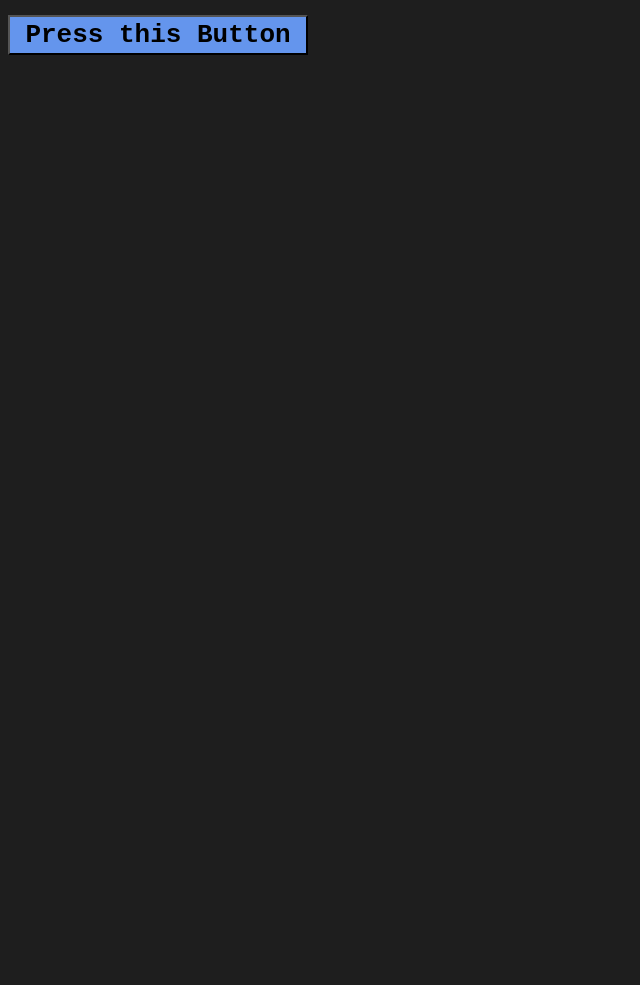
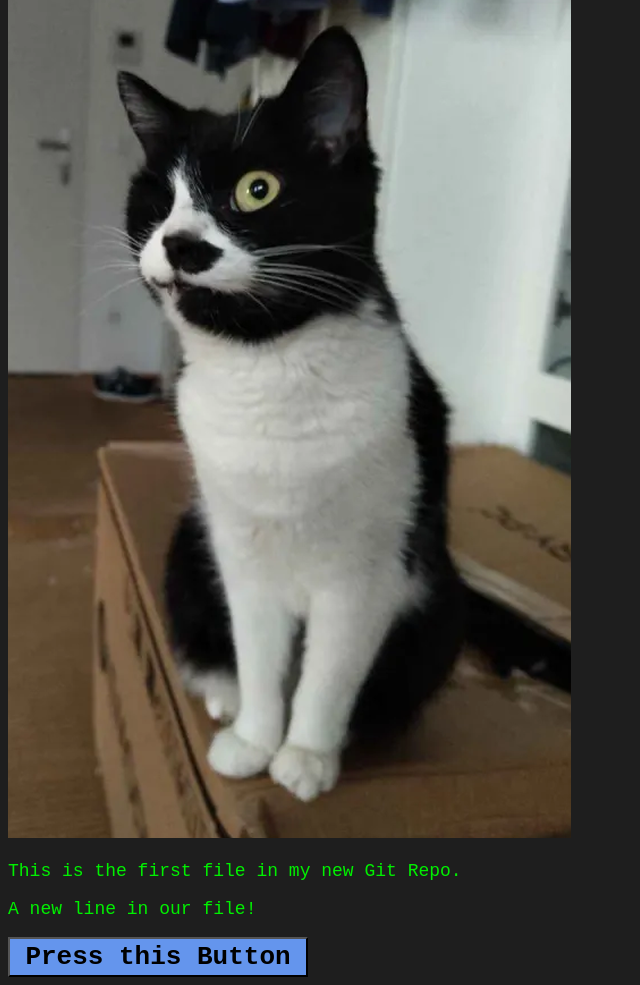
Before and after one commit to jakob-kermer/hello-world, a plain HTML site: page index.html in a window 1280 px wide. Shown: the part 103-1088 px from the top of the page, without its empty margins (0-640 px from the left). Before the commit the page ends 800 px from the top, so only its background shows below. Drawn offline with Linux system fonts and the light colour scheme; files whose address does not match are found by name.

Commit message:
Add image to Hello World

```diff
--- a/index.html
+++ b/index.html
@@ -40,7 +40,9 @@
 <body>
 
     <h1>Hello world!</h1>
+    <div><img src="c:\Users\jakob\Pictures\Screenshots\Screenshot 2025-11-28 140748.png" alt="Nora-Gadse" style="height: 50%"></div>
     <p>This is the first file in my new Git Repo.</p>
+    <p>A new line in our file!</p>
 
     <button><a href="https://youtu.be/xvFZjo5PgG0?si=B1UKMcKddf9s7anD">Press this Button</a></button>
 
```
Also changed, not shown: Screenshot 2025-11-28 140748.png (added).
